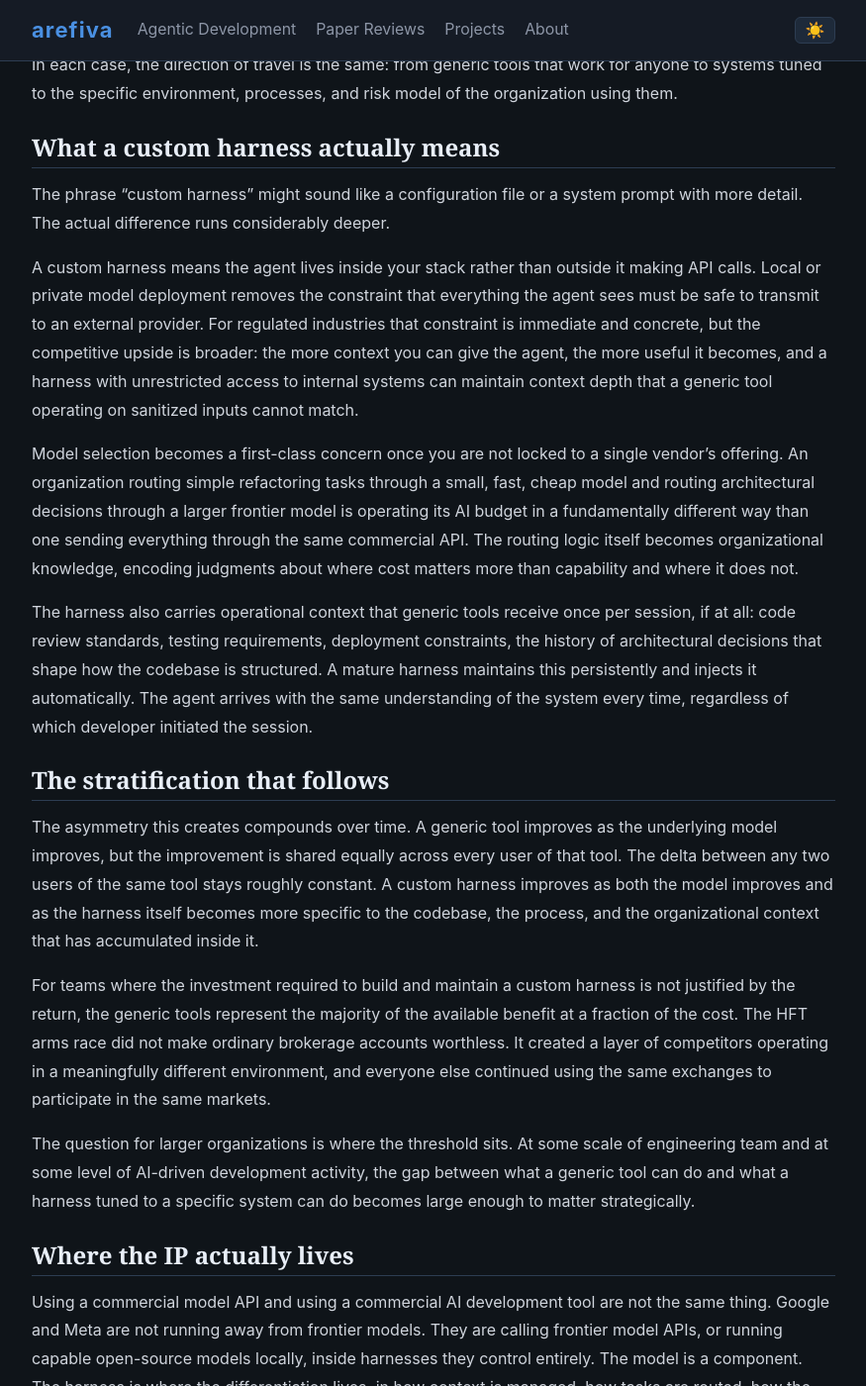
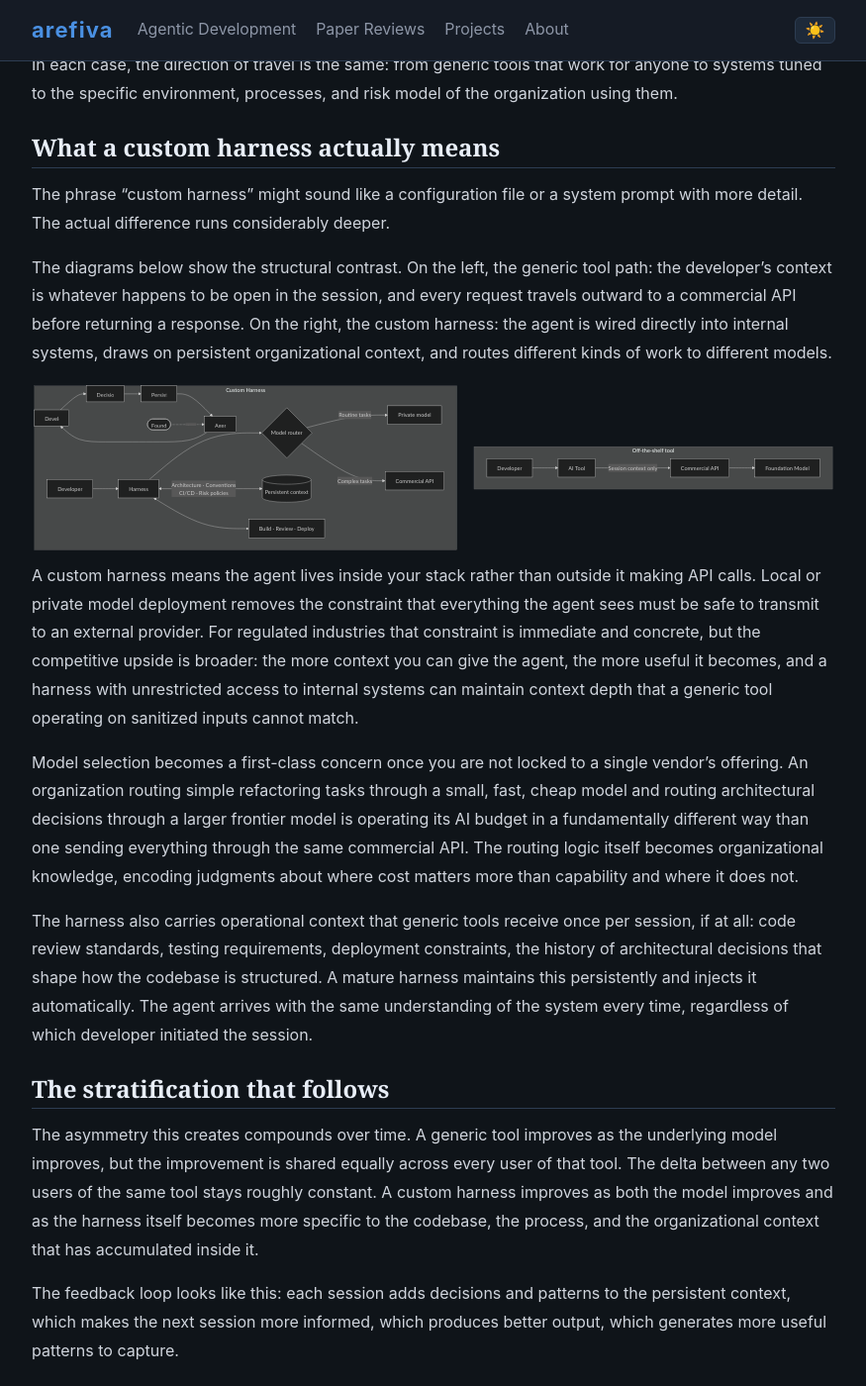
Before and after one commit to arefiva/arefiva.github.io, a Jekyll site: the page built from _posts/2026-04-28-the-ai-colocation-race.md, in a window 1280 px wide and 1400 px high, scrolled down 1991 px. Shown: the whole window at 99% size, without its empty margins (202-1077 px from the left). Built offline with Jekyll 4.4.1, drawn with Linux system fonts in a browser that asks for light colours.

Commit message:
Add Mermaid diagram support and diagrams to AI co-location post
- Add mermaid-init.js: converts Jekyll code blocks to Mermaid divs,
  initializes with site theme (dark/light), re-renders on theme toggle
- Wire Mermaid CDN and init script into default layout
- Add architecture comparison diagram (generic tool vs custom harness)
- Add compounding feedback loop diagram in stratification section

Co-authored-by: Copilot <223556219+Copilot@users.noreply.github.com>

````diff
--- a/_layouts/default.html
+++ b/_layouts/default.html
@@ -19,5 +19,7 @@
   {% include footer.html %}
 
   <script src="{{ '/assets/js/theme-toggle.js' | relative_url }}"></script>
+  <script src="https://cdn.jsdelivr.net/npm/mermaid@11/dist/mermaid.min.js"></script>
+  <script src="{{ '/assets/js/mermaid-init.js' | relative_url }}"></script>
 </body>
 </html>
--- a/_posts/2026-04-28-the-ai-colocation-race.md
+++ b/_posts/2026-04-28-the-ai-colocation-race.md
@@ -36,6 +36,28 @@ In each case, the direction of travel is the same: from generic tools that work
 
 The phrase "custom harness" might sound like a configuration file or a system prompt with more detail. The actual difference runs considerably deeper.
 
+The diagrams below show the structural contrast. On the left, the generic tool path: the developer's context is whatever happens to be open in the session, and every request travels outward to a commercial API before returning a response. On the right, the custom harness: the agent is wired directly into internal systems, draws on persistent organizational context, and routes different kinds of work to different models.
+
+```mermaid
+flowchart TB
+    subgraph G ["Off-the-shelf tool"]
+        direction LR
+        gD[Developer] --> gT[AI Tool]
+        gT -->|Session context only| gAPI[Commercial API]
+        gAPI --> gM[Foundation Model]
+    end
+
+    subgraph C ["Custom Harness"]
+        direction LR
+        cD[Developer] --> cH[Harness]
+        cH --> cR{Model router}
+        cR -->|Routine tasks| cL[Private model]
+        cR -->|Complex tasks| cAPI[Commercial API]
+        cH <-->|Architecture · Conventions\nCI/CD · Risk policies| cCtx[(Persistent context)]
+        cH <--> cSys[Build · Review · Deploy]
+    end
+```
+
 A custom harness means the agent lives inside your stack rather than outside it making API calls. Local or private model deployment removes the constraint that everything the agent sees must be safe to transmit to an external provider. For regulated industries that constraint is immediate and concrete, but the competitive upside is broader: the more context you can give the agent, the more useful it becomes, and a harness with unrestricted access to internal systems can maintain context depth that a generic tool operating on sanitized inputs cannot match.
 
 Model selection becomes a first-class concern once you are not locked to a single vendor's offering. An organization routing simple refactoring tasks through a small, fast, cheap model and routing architectural decisions through a larger frontier model is operating its AI budget in a fundamentally different way than one sending everything through the same commercial API. The routing logic itself becomes organizational knowledge, encoding judgments about where cost matters more than capability and where it does not.
@@ -45,6 +67,17 @@ The harness also carries operational context that generic tools receive once per
 ## The stratification that follows
 
 The asymmetry this creates compounds over time. A generic tool improves as the underlying model improves, but the improvement is shared equally across every user of that tool. The delta between any two users of the same tool stays roughly constant. A custom harness improves as both the model improves and as the harness itself becomes more specific to the codebase, the process, and the organizational context that has accumulated inside it.
+
+The feedback loop looks like this: each session adds decisions and patterns to the persistent context, which makes the next session more informed, which produces better output, which generates more useful patterns to capture.
+
+```mermaid
+flowchart LR
+    A[Developer works\nwith harness] --> B[Decisions & patterns\ncaptured as context]
+    B --> C[Persistent context\ngrows richer]
+    C --> D[Agent output\nimproves]
+    D --> A
+    E([Foundation model\nimproves]) -.->|also benefits| D
+```
 
 For teams where the investment required to build and maintain a custom harness is not justified by the return, the generic tools represent the majority of the available benefit at a fraction of the cost. The HFT arms race did not make ordinary brokerage accounts worthless. It created a layer of competitors operating in a meaningfully different environment, and everyone else continued using the same exchanges to participate in the same markets.
 
--- /dev/null
+++ b/assets/js/mermaid-init.js
@@ -0,0 +1,44 @@
+(function () {
+  function getMermaidTheme() {
+    return document.documentElement.getAttribute('data-theme') === 'light' ? 'default' : 'dark';
+  }
+
+  function initAndRender() {
+    var blocks = document.querySelectorAll('code.language-mermaid');
+    if (!blocks.length) return;
+
+    blocks.forEach(function (code) {
+      var div = document.createElement('div');
+      div.className = 'mermaid';
+      div.dataset.source = code.textContent;
+      div.textContent = code.textContent;
+      code.parentNode.replaceWith(div);
+    });
+
+    mermaid.initialize({ startOnLoad: false, theme: getMermaidTheme() });
+    mermaid.run();
+  }
+
+  function rerender() {
+    var divs = document.querySelectorAll('.mermaid');
+    if (!divs.length) return;
+
+    divs.forEach(function (div) {
+      if (div.dataset.source) {
+        div.removeAttribute('data-processed');
+        div.innerHTML = div.dataset.source;
+      }
+    });
+
+    mermaid.initialize({ startOnLoad: false, theme: getMermaidTheme() });
+    mermaid.run();
+  }
+
+  document.addEventListener('DOMContentLoaded', initAndRender);
+
+  new MutationObserver(function (mutations) {
+    mutations.forEach(function (m) {
+      if (m.attributeName === 'data-theme') rerender();
+    });
+  }).observe(document.documentElement, { attributes: true });
+})();
````
